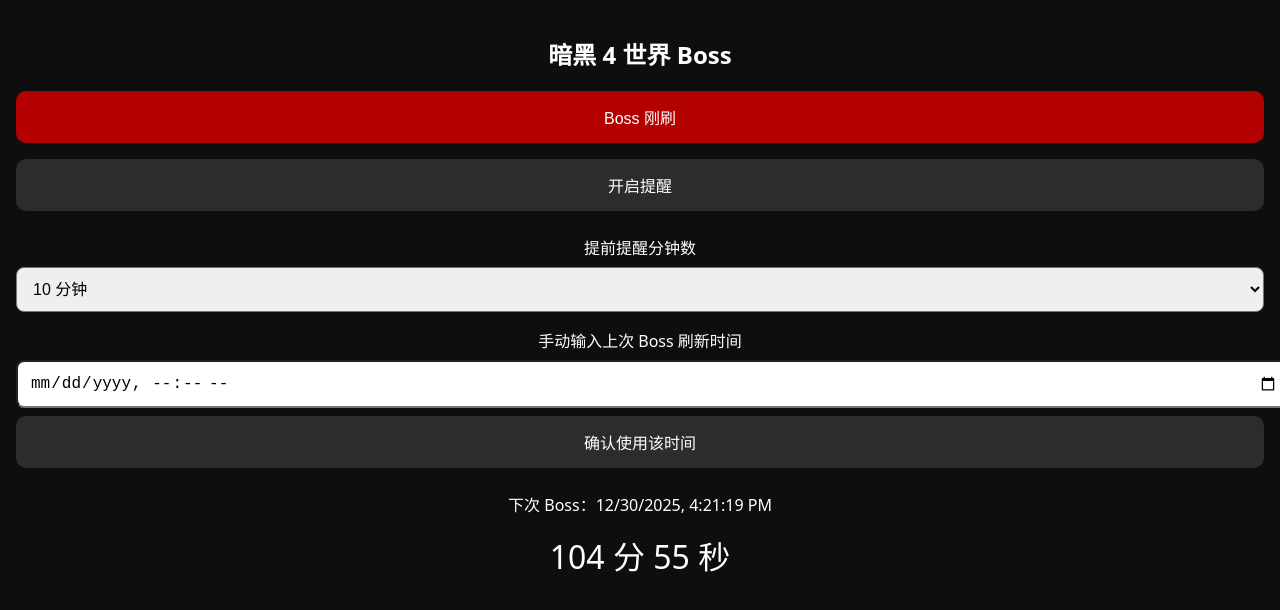
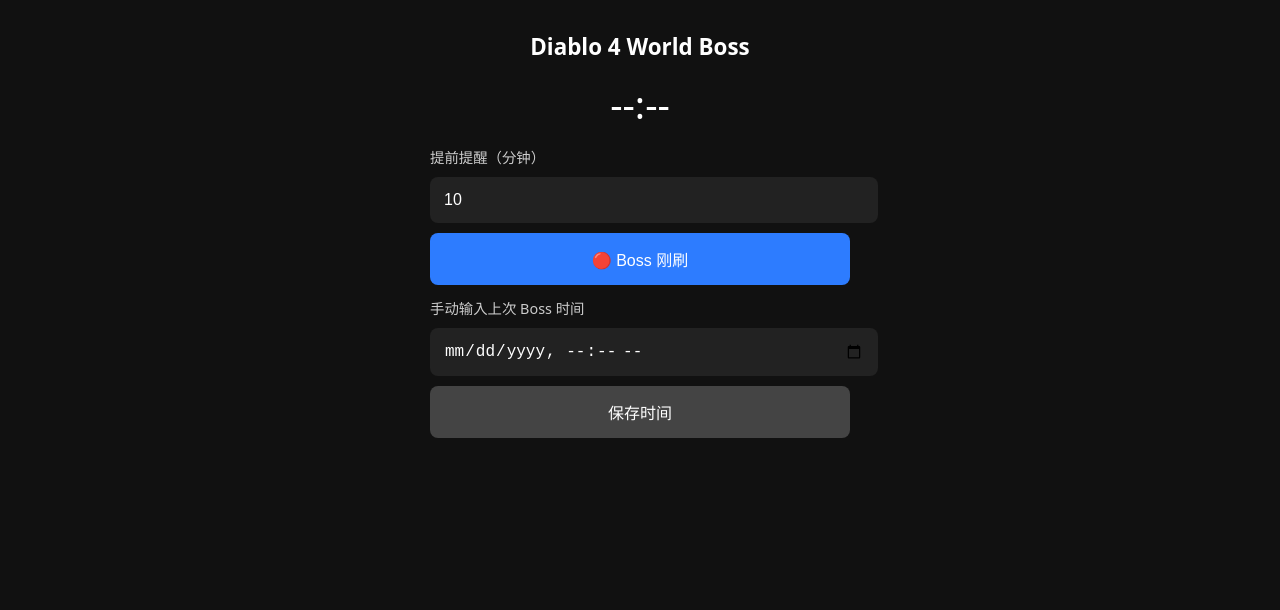
Before and after one commit to wzloveme/d4-boss-timer, a plain HTML site: page index.html in a window 1280 px wide. Drawn offline with Linux system fonts and the light colour scheme.

Commit message:
Add files via upload

```diff
--- a/index.html
+++ b/index.html
@@ -1,181 +1,186 @@
 <!DOCTYPE html>
-<html lang="zh">
+<html lang="en">
 <head>
-  <meta charset="utf-8">
-  <title>D4 世界 Boss</title>
-  <meta name="viewport" content="width=device-width, initial-scale=1">
-  <link rel="manifest" href="manifest.json">
+<meta charset="UTF-8" />
+<meta name="viewport" content="width=device-width, initial-scale=1.0" />
+<title>Diablo 4 World Boss Timer</title>
 
 <style>
   body {
-      background: #0e0e0e;
+    font-family: system-ui, -apple-system, BlinkMacSystemFont;
+    background: #111;
     color: #fff;
-      font-family: system-ui, sans-serif;
     margin: 0;
     padding: 16px;
+    display: flex;
+    justify-content: center;
+  }
+
+  .app {
+    width: 100%;
+    max-width: 420px;
     text-align: center;
   }
 
-    h2 {
-      font-size: 1.5rem;
-      margin-bottom: 12px;
-    }
-
-    .btn {
-      width: 100%;
-      padding: 14px;
-      margin: 8px 0;
-      font-size: 1rem;
-      border-radius: 10px;
-      border: none;
-      background: #2c2c2c;
-      color: #fff;
-    }
-
-    .btn.primary {
-      background: #b30000;
+  h1 {
+    margin-bottom: 8px;
+    font-size: 1.4rem;
   }
 
   .countdown {
-      font-size: 2rem;
-      margin-top: 16px;
+    font-size: 2.4rem;
+    margin: 16px 0;
   }
 
-    .danger {
-      color: #ff3b3b;
+  .red {
+    color: #ff4d4d;
   }
 
-    input, select {
+  .time {
+    font-size: 0.9rem;
+    color: #aaa;
+  }
+
+  button, input {
     width: 100%;
-      padding: 12px;
+    padding: 14px;
+    margin-top: 10px;
     font-size: 1rem;
     border-radius: 8px;
-      margin-top: 8px;
+    border: none;
   }
 
-    .section {
-      margin-top: 16px;
+  button {
+    background: #2d7cff;
+    color: white;
+  }
+
+  button.secondary {
+    background: #444;
+  }
+
+  input {
+    background: #222;
+    color: white;
+  }
+
+  label {
+    font-size: 0.9rem;
+    margin-top: 12px;
+    display: block;
+    text-align: left;
+    color: #ccc;
   }
 </style>
 </head>
 
 <body>
-  <h2>暗黑 4 世界 Boss</h2>
+<div class="app">
+  <h1>Diablo 4 World Boss</h1>
 
-  <button class="btn primary" onclick="markBossNow()">Boss 刚刷</button>
-  <button class="btn" onclick="enableNotify()">开启提醒</button>
+  <div id="countdown" class="countdown">--:--</div>
+  <div id="nextTime" class="time"></div>
 
-  <div class="section">
-    <label>提前提醒分钟数</label>
-    <select id="notifySelect" onchange="changeNotifyTime()">
-      <option value="5">5 分钟</option>
-      <option value="10">10 分钟</option>
-      <option value="15">15 分钟</option>
-      <option value="30">30 分钟</option>
-    </select>
+  <label>提前提醒（分钟）</label>
+  <input type="number" id="notifyBefore" min="1" value="10" />
+
+  <button onclick="markBossNow()">🔴 Boss 刚刷</button>
+
+  <label>手动输入上次 Boss 时间</label>
+  <input type="datetime-local" id="manualTime" />
+  <button class="secondary" onclick="setManualTime()">保存时间</button>
 </div>
 
-  <div class="section">
-    <label>手动输入上次 Boss 刷新时间</label>
-    <input type="datetime-local" id="manualTime">
-    <button class="btn" onclick="applyManualTime()">确认使用该时间</button>
-  </div>
+<script>
+const BOSS_INTERVAL = 105 * 60 * 1000; // 固定 105 分钟
+let lastBossUTC = null;
+let notifyTimeout = null;
 
-  <p id="next"></p>
-  <div id="countdown" class="countdown"></div>
-
-<script>
-  const interval = 105 * 60 * 1000;
-
-  let lastBoss = localStorage.getItem("lastBoss")
-    ? new Date(Number(localStorage.getItem("lastBoss")))
-    : new Date();
-
-  let notifyBeforeMinutes = localStorage.getItem("notifyBefore")
-    ? Number(localStorage.getItem("notifyBefore"))
-    : 10;
-
-  document.getElementById("notifySelect").value = notifyBeforeMinutes;
-
-  function saveState() {
-    localStorage.setItem("lastBoss", lastBoss.getTime());
-    localStorage.setItem("notifyBefore", notifyBeforeMinutes);
+function nowUTC() {
+  return Date.now();
 }
 
-  function updateTimer() {
-    let now = new Date();
-
-    while (lastBoss.getTime() + interval <= now.getTime()) {
-      lastBoss = new Date(lastBoss.getTime() + interval);
-      saveState();
+function saveLastBoss(ts) {
+  localStorage.setItem("lastBossUTC", ts.toString());
 }
 
-    let nextBoss = new Date(lastBoss.getTime() + interval);
-    let diff = nextBoss - now;
-
-    let m = Math.floor(diff / 60000);
-    let s = Math.floor((diff % 60000) / 1000);
-
-    document.getElementById("next").innerText =
-      "下次 Boss：" + nextBoss.toLocaleString();
-
-    const cd = document.getElementById("countdown");
-    cd.innerText = `${m} 分 ${s} 秒`;
-    cd.classList.toggle("danger", m < 10);
+function loadLastBoss() {
+  const v = localStorage.getItem("lastBossUTC");
+  return v ? parseInt(v, 10) : null;
 }
 
-  setInterval(updateTimer, 1000);
-  updateTimer();
-
-  function markBossNow() {
-    lastBoss = new Date();
-    saveState();
-    scheduleNotify();
-    alert("已记录 Boss 刚刚刷新");
+function requestNotifyPermission() {
+  if (Notification.permission === "default") {
+    Notification.requestPermission();
+  }
 }
 
-  function applyManualTime() {
-    const val = document.getElementById("manualTime").value;
-    if (!val) {
-      alert("请先选择时间");
+function scheduleNotification(nextBossUTC) {
+  clearTimeout(notifyTimeout);
+
+  if (Notification.permission !== "granted") return;
+
+  const mins = parseInt(document.getElementById("notifyBefore").value, 10);
+  const notifyTime = nextBossUTC - mins * 60 * 1000;
+  const delay = notifyTime - nowUTC();
+
+  if (delay > 0) {
+    notifyTimeout = setTimeout(() => {
+      new Notification("World Boss Incoming", {
+        body: `Boss will spawn in ${mins} minutes`
+      });
+    }, delay);
+  }
+}
+
+function update() {
+  if (!lastBossUTC) return;
+
+  const nextBossUTC = lastBossUTC + BOSS_INTERVAL;
+  let diff = nextBossUTC - nowUTC();
+
+  if (diff <= 0) {
+    lastBossUTC = nextBossUTC;
+    saveLastBoss(lastBossUTC);
+    scheduleNotification(lastBossUTC + BOSS_INTERVAL);
     return;
   }
 
-    lastBoss = new Date(val);
-    saveState();
-    scheduleNotify();
-    updateTimer();
-    alert("已使用手动输入的 Boss 时间");
+  const mins = Math.floor(diff / 60000);
+  const secs = Math.floor((diff % 60000) / 1000);
+  const el = document.getElementById("countdown");
+
+  el.textContent =
+    `${String(mins).padStart(2, "0")}:${String(secs).padStart(2, "0")}`;
+
+  el.classList.toggle("red", diff < 10 * 60 * 1000);
+
+  document.getElementById("nextTime").textContent =
+    "Next Boss: " + new Date(nextBossUTC).toLocaleString();
 }
 
-  function changeNotifyTime() {
-    notifyBeforeMinutes = Number(document.getElementById("notifySelect").value);
-    saveState();
-    scheduleNotify();
+function markBossNow() {
+  lastBossUTC = nowUTC();
+  saveLastBoss(lastBossUTC);
+  scheduleNotification(lastBossUTC + BOSS_INTERVAL);
 }
 
-  function enableNotify() {
-    Notification.requestPermission().then(p => {
-      if (p === "granted") {
-        scheduleNotify();
-        alert("提醒已开启");
-      }
-    });
+function setManualTime() {
+  const input = document.getElementById("manualTime").value;
+  if (!input) return;
+
+  // 关键修复点：只取 timestamp
+  const ts = new Date(input).getTime();
+  lastBossUTC = ts;
+  saveLastBoss(ts);
+  scheduleNotification(ts + BOSS_INTERVAL);
 }
 
-  function scheduleNotify() {
-    navigator.serviceWorker.ready.then(reg => {
-      reg.active.postMessage({
-        type: "schedule",
-        lastBoss: lastBoss.getTime(),
-        before: notifyBeforeMinutes
-      });
-    });
-  }
-
-  if ("serviceWorker" in navigator) {
-    navigator.serviceWorker.register("sw.js");
-  }
+(function init() {
+  requestNotifyPermission();
+  lastBossUTC = loadLastBoss();
+  setInterval(update, 1000);
+})();
 </script>
 </body>
 </html>
```
Lines whose indentation alone changed are shown as unchanged.
